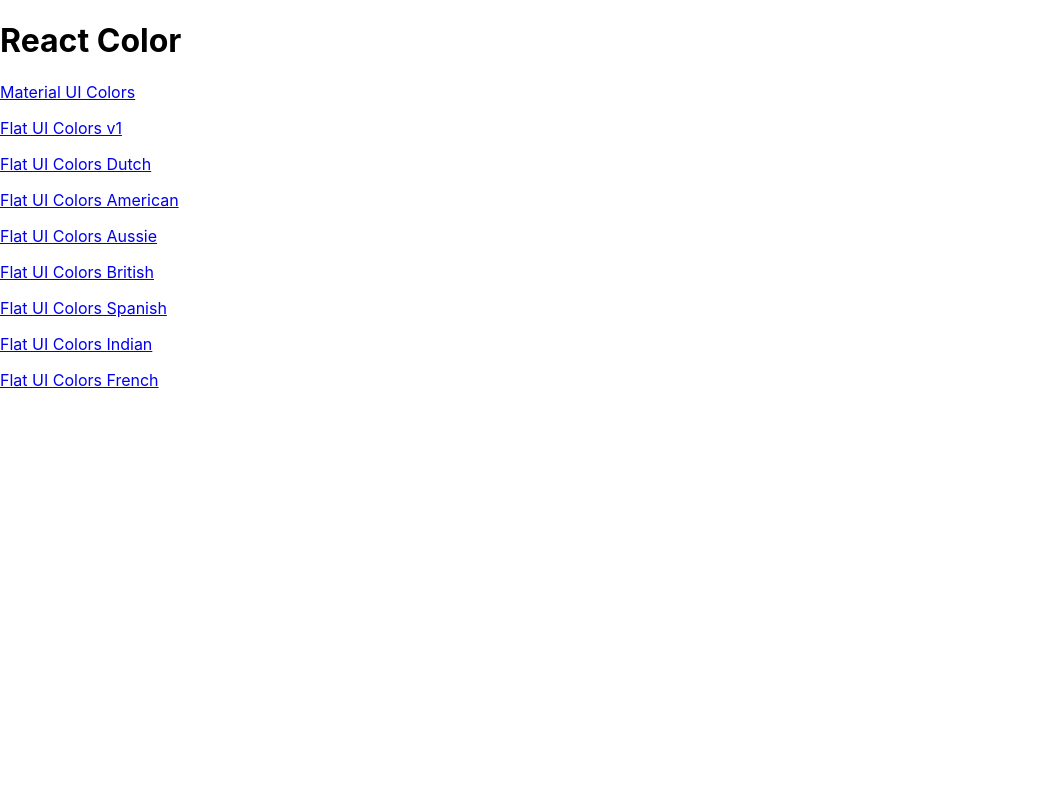
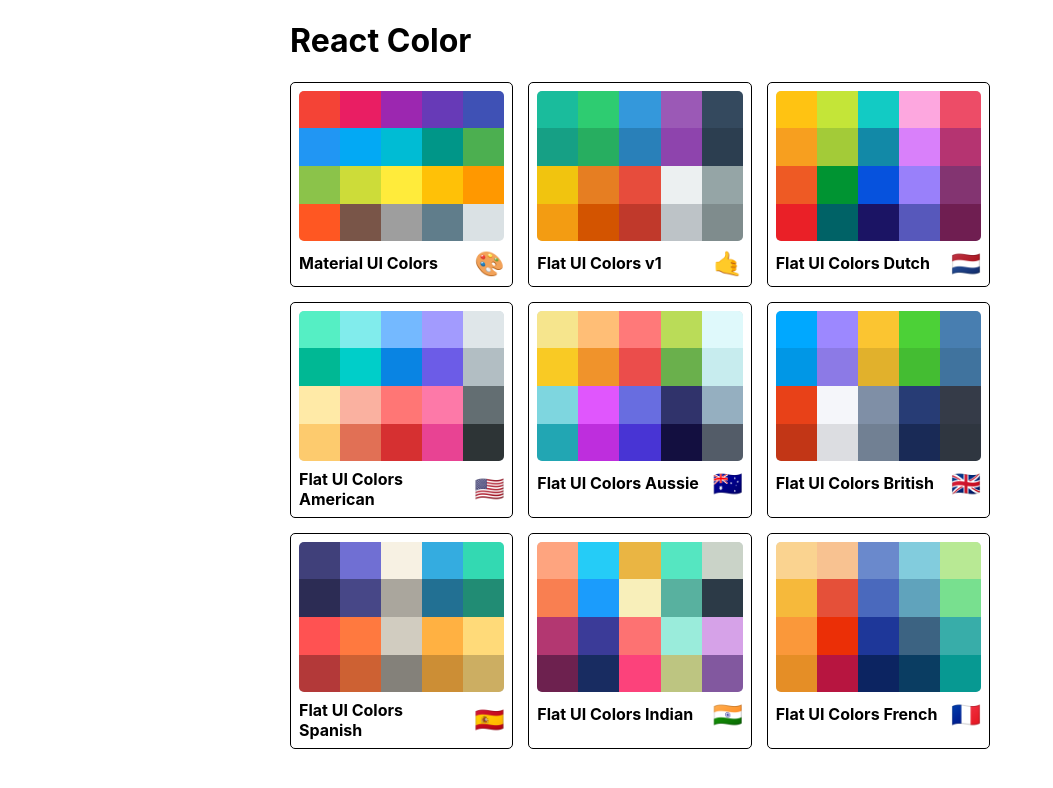
Before and after one commit to nikhilknick/cooolors, a React (Create React App) app: page / in a window 1280 px wide. Shown: the top 788 px of the page, without its empty margins (0-1053 px from the left). Built offline with nearby package versions, Linux system fonts and the light colour scheme.

Commit message:
Add link to palette

```diff
--- a/package.json
+++ b/package.json
@@ -5,6 +5,7 @@
   "dependencies": {
     "@material-ui/core": "^4.6.0",
     "@material-ui/icons": "^4.5.1",
+    "@material-ui/styles": "^4.6.0",
     "chroma-js": "^2.1.0",
     "rc-slider": "^8.7.1",
     "react": "^16.10.2",
--- a/src/App.js
+++ b/src/App.js
@@ -13,7 +13,7 @@
   render() {
     return (
       <Switch>
-        <Route exact path="/" render={() => <PaletteList palettes={seedColors}/>} />
+        <Route exact path="/" render={routeProps => <PaletteList palettes={seedColors} {...routeProps}/>} />
         <Route
           exact
           path="/palette/:id"
--- /dev/null
+++ b/src/MiniPalette.css
@@ -0,0 +1,8 @@
+.PaletteBox{
+    background: rgb(76, 0, 255);
+    display: inline-block;
+    width: 200px;
+    height: 150px;
+    color: white;
+    text-align: center;
+}
--- /dev/null
+++ b/src/MiniPalette.js
@@ -0,0 +1,63 @@
+import React from "react";
+import { withStyles } from "@material-ui/styles";
+
+const styles = {
+  root: {
+    backgroundColor: "white",
+    border: "1px solid black",
+    borderRadius: "5px",
+    padding: "0.5rem",
+    position: "relative",
+    overflow: "hidden",
+    "&:hover": {
+      cursor: "pointer"
+    }
+  },
+  colors: {
+    backgroundColor: "#dae1e4",
+    height: "150px",
+    width: "100%",
+    borderRadius: "5px",
+    overflow: "hidden"
+  },
+  title: {
+    display: "flex",
+    justifyContent: "space-between",
+    alignItems: "center",
+    margin: "0",
+    color: "black",
+    paddingTop: "0.5rem",
+    fontSize: "1rem",
+    position: "relative"
+  },
+  emoji: { marginLeft: "0.5rem", fontSize: "1.5rem" },
+  miniColor: {
+    height: "25%",
+    width: "20%",
+    display: "inline-block",
+    margin: "0 auto",
+    position: "relative",
+    marginBottom: "-3.9px"
+  }
+};
+
+function MiniPalette(props) {
+  const { classes, paletteName, emoji, colors } = props;
+  const miniColorBoxes = colors.map(color => (
+    <div
+      className={classes.miniColor}
+      style={{ backgroundColor: color.color }}
+      key={color.name}
+    ></div>
+  ));
+  return (
+    <div className={classes.root} onClick={props.handleClick}>
+      <div className={classes.colors}>{miniColorBoxes}</div>
+      <h5 className={classes.title}>
+        {paletteName} <span className={classes.emoji}>{emoji}</span>
+      </h5>
+    </div>
+  );
+}
+
+export default withStyles(styles)(MiniPalette);
--- /dev/null
+++ b/src/PaletteList.css
@@ -0,0 +1,11 @@
+.PaletteList {
+  width: 700px;
+  margin: 0 auto;
+}
+
+.List {
+  display: grid;
+  grid-template-columns: repeat(3, 1fr);
+  grid-gap: 15px;
+  grid-auto-rows: minmax(100px, auto);
+}
--- a/src/PaletteList.js
+++ b/src/PaletteList.js
@@ -1,13 +1,22 @@
-import React, { Component } from 'react'
-import {Link} from 'react-router-dom';
+import React, { Component } from "react";
+import MiniPalette from "./MiniPalette";
+import "./PaletteList.css";
 
 export default class PaletteList extends Component {
-    render() {
-        return (
-            <div>
-                <h1>React Color</h1>
-                {this.props.palettes.map(palette=>(<p><Link to={`/palette/${palette.id}`}>{palette.paletteName}</Link></p>))}
-            </div>
-        )
-    }
+  goToPalette(id){
+    this.props.history.push(`/palette/${id}`);
+  }
+  render() {
+    const { palettes } = this.props;
+    return (
+      <div className="PaletteList">
+        <h1>React Color</h1>
+        <div className="List">
+          {palettes.map((palette,index) => (
+            <MiniPalette {...palette} handleClick={()=>this.goToPalette(palette.id)} key={index}/>
+          ))}
+        </div>
+      </div>
+    );
+  }
 }
```
Also changed, not shown: src/Palette.js (+4 -3 lines), 2 other files (tests, documents, lock files or other folders).
